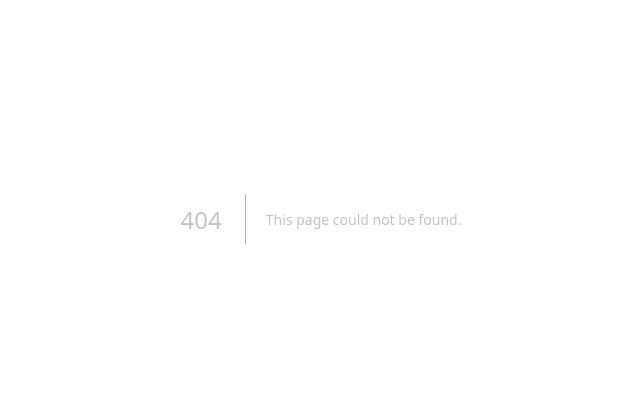
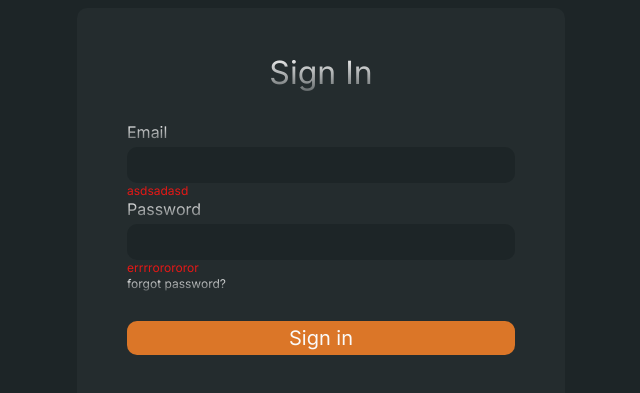
Before and after one commit to Damiresz/CRM-exemple, a Next.js app: page /login in a window 1280 px wide. Before the commit this address had no page. Shown: the part 181-574 px from the top of the page, without its empty margins (319-959 px from the left). Built offline with nearby package versions, Linux system fonts and the light colour scheme.

Commit message:
add login page

```diff
--- a/app/components/homepage/MainContent/MainContent.module.scss
+++ b/app/components/homepage/MainContent/MainContent.module.scss
@@ -7,10 +7,7 @@
   row-gap: 30px;
   padding: 100px;
   @media (max-width:655px) {
-    padding: 30px;
-  }
-  @media (max-width:420px) {
-    padding: 15px;
+    padding: 0;
   }
 
   h1 {
--- a/app/components/homepage/Navigation/Navigation.tsx
+++ b/app/components/homepage/Navigation/Navigation.tsx
@@ -58,7 +58,7 @@ export function Navigation() {
               </li>
             ))}
             <li>
-            <Link href="/login">
+            <Link className={styles.signInPhone} href="/login">
               Sign in
             </Link>
             </li>
--- a/app/docs/page.tsx
+++ b/app/docs/page.tsx
@@ -1,3 +1,5 @@
-export default function Docs() {
-  return <div>Docs</div>
+export default function Page() {
+  return <div>
+
+  </div>
 }
--- a/app/globals.scss
+++ b/app/globals.scss
@@ -98,3 +98,17 @@ legend {
 body {
   background-color: $bg;
 }
+
+body::-webkit-scrollbar {
+    width: 6px;
+  }
+
+  body::-webkit-scrollbar-track {
+    background: $orange;
+  }
+
+  body::-webkit-scrollbar-thumb {
+    background-color: transparent;
+    box-shadow: 0px 0px 0px 100000vh $bg;
+    border-radius: 10px;
+  }
--- /dev/null
+++ b/app/login/page.module.scss
@@ -0,0 +1,86 @@
+@import "@/app/vars.module.scss";
+.signIn {
+  position: absolute;
+  top: 50%;
+  left: 50%;
+  transform: translate(-50%, -50%);
+  background-color: $bg-light;
+  display: flex;
+  flex-direction: column;
+  align-items: center;
+  justify-content: center;
+  padding: 45px 50px 75px;
+  border-radius: 10px;
+
+  @media (max-width:655px) {
+    padding: 25px;
+  }
+
+ button {
+  background-color: $orange;
+  color: $title;
+  width: 100%;
+  padding: 5px;
+  font-size: 20px;
+  border-radius: 10px;
+ }
+
+  h1 {
+    font-size: 32px;
+    color: transparent;
+    background-image: linear-gradient(
+      to top,
+      rgba(255, 255, 255, 0.3),
+      #ffffff
+    );
+    background-clip: text;
+  }
+}
+
+.singIn_inputs {
+  display: flex;
+  flex-direction: column;
+  padding: 30px 0;
+
+  div {
+    display: flex;
+    flex-direction: column;
+
+    label {
+      font-size: 16px;
+      color: transparent;
+      background-image: linear-gradient(
+        to top,
+        rgba(255, 255, 255, 0.3),
+        #ffffff
+      );
+      background-clip: text;
+      margin-bottom: 5px;
+    }
+
+    input {
+      height: 36px;
+      background-color: $bg;
+      border-radius: 10px;
+      padding: 2px 5px;
+      width: clamp(300px, 260px + 10vw ,400px);
+    }
+    span {
+      font-size: 12px;
+      color: $error;
+      min-height: 16px;
+    }
+  }
+
+  a {
+    text-decoration: underline;
+    font-size: 12px;
+      color: transparent;
+      background-image: linear-gradient(
+        to top,
+        rgba(255, 255, 255, 0.3),
+        #ffffff
+      );
+      background-clip: text;
+  }
+}
--- /dev/null
+++ b/app/login/page.tsx
@@ -0,0 +1,29 @@
+import type { Metadata } from 'next'
+import styles from './page.module.scss'
+import Link from 'next/link'
+
+export const metadata: Metadata = {
+  title: 'Sign In',
+
+}
+
+export default function Page() {
+  return (
+  <div className={styles.signIn}>
+    <h1>Sign In</h1>
+    <div className={styles.singIn_inputs}>
+      <div>
+        <label htmlFor="email">Email</label>
+        <input id='email' name='password' type="email" />
+        <span id='error_email'>asdsadasd</span>
+      </div>
+      <div>
+        <label htmlFor="password">Password</label>
+        <input id='password' name='password' type="password" />
+        <span id='error_pwd'>errrrorororor</span>
+      </div>
+      <Link href="/forgot_pwd">forgot password?</Link>
+    </div>
+    <button type='submit'>Sign in</button>
+  </div>)
+}
--- a/app/vars.module.scss
+++ b/app/vars.module.scss
@@ -7,3 +7,4 @@ $blue: #4864F6;
 $title: #FAFAFA;
 $grey: #C5C5C5;
 $black: #000000;
+$error: #E51816;
```
Also changed, not shown: app/components/homepage/Navigation/Navigation.module.scss (+9 -1 lines).
